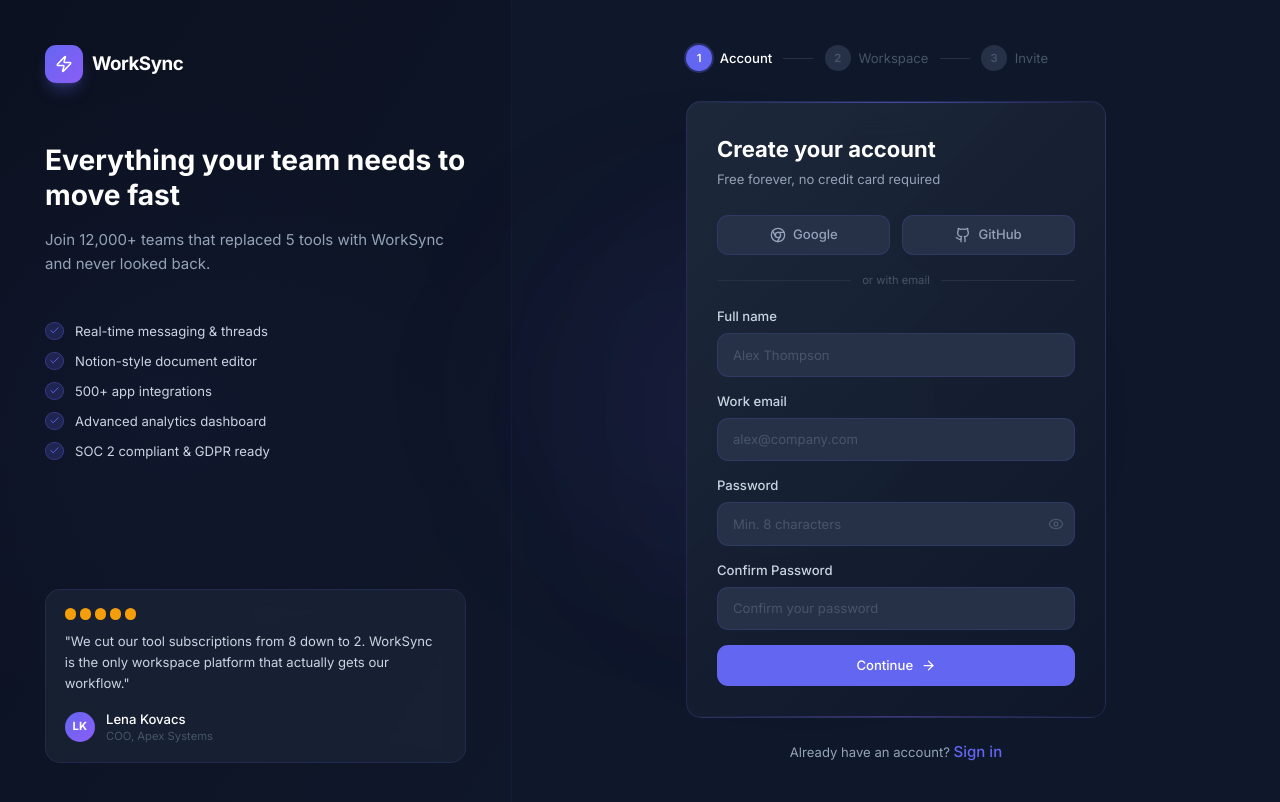
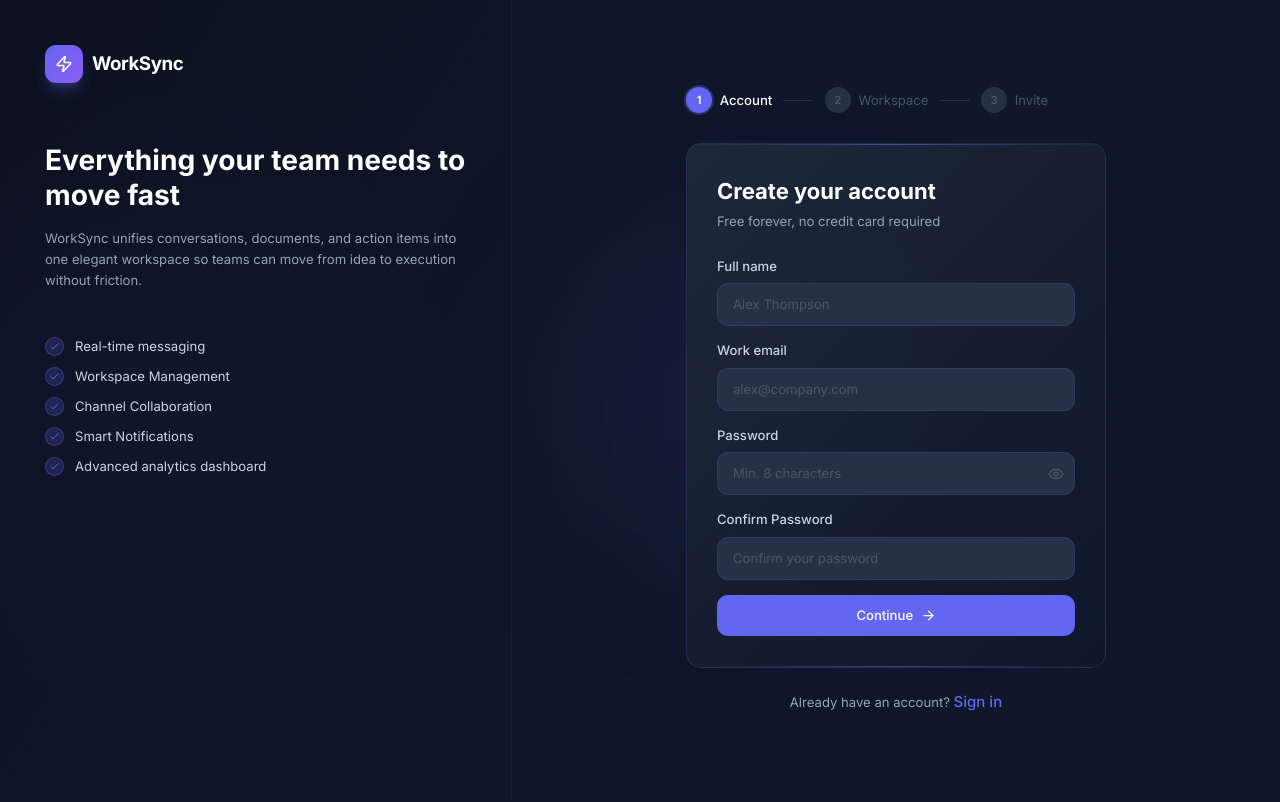
Before and after one commit to dhyanikhatrani/saas-collaboration-workspace, a React (Vite) app: page /register in a window 1280 px wide. Shown: the top 802 px of the page. Built offline with nearby package versions, Linux system fonts and the light colour scheme.

Commit message:
update msg feature

```diff
--- a/src/app/components/Dashboard.tsx
+++ b/src/app/components/Dashboard.tsx
@@ -482,6 +482,38 @@
 
   const isUserOnline = (userId: string) => onlineUserIds.includes(userId?.toString());
 
+  const markMessageSeen = async (message: any) => {
+    if (!message?.id) return;
+
+    try {
+      const token = localStorage.getItem("token");
+      if (!token) return;
+
+      const storedUser = getStoredUser();
+      const currentUserId = storedUser?._id || storedUser?.id || "";
+      if (!currentUserId) return;
+
+      const senderId = message.senderId || message.sender?._id || message.sender?.id || "";
+      const isOwnMessage = senderId && currentUserId && senderId.toString() === currentUserId.toString();
+      const isDeleted = Boolean(message.isDeleted);
+      const isSeen = message.status === "seen" || (Array.isArray(message.seenBy) && message.seenBy.some((id: any) => id?.toString() === currentUserId.toString()));
+
+      if (isOwnMessage || isDeleted || isSeen) return;
+
+      await axios.patch(
+        `http://localhost:5000/api/messages/${message.id}/seen`,
+        {},
+        {
+          headers: {
+            Authorization: `Bearer ${token}`,
+          },
+        }
+      );
+    } catch (error) {
+      console.debug("Unable to mark channel message as seen", error);
+    }
+  };
+
   const markMessagesSeenInChannel = async (channelId: string, messageList: any[] = []) => {
     if (!channelId || !messageList.length) return;
 
@@ -502,15 +534,7 @@
       });
 
       for (const message of pendingMessages) {
-        await axios.patch(
-          `http://localhost:5000/api/messages/${message.id}/seen`,
-          {},
-          {
-            headers: {
-              Authorization: `Bearer ${token}`,
-            },
-          }
-        );
+        await markMessageSeen(message);
       }
     } catch (error) {
       console.debug("Unable to mark channel messages as seen", error);
@@ -559,7 +583,11 @@
         }
       );
 
-      setDmMessages(res.data.map((msg: any) => mapServerMessage(msg)));
+      const mappedMessages = res.data.map((msg: any) => mapServerMessage(msg));
+      setDmMessages(mappedMessages);
+      for (const message of mappedMessages) {
+        await markMessageSeen(message);
+      }
     } catch (error) {
       console.error("Failed to load direct messages", error);
     }
@@ -1307,13 +1335,15 @@
 
     socketInstance.on("new-message", (newMessage: any) => {
       if (newMessage?.channel && newMessage.channel === activeChannelRef.current) {
+        const mappedMessage = mapServerMessage(newMessage);
         setMessages((prev: any) => {
           const id = newMessage._id || newMessage.id;
           if (prev.some((message: any) => message.id === id)) {
             return prev;
           }
-          return [...prev, mapServerMessage(newMessage)];
+          return [...prev, mappedMessage];
         });
+        void markMessageSeen(mappedMessage);
       }
     });
 
@@ -1322,13 +1352,15 @@
         newMessage?.conversation &&
         newMessage.conversation === activeConversationRef.current
       ) {
+        const mappedMessage = mapServerMessage(newMessage);
         setDmMessages((prev: any) => {
           const id = newMessage._id || newMessage.id;
           if (prev.some((message: any) => message.id === id)) {
             return prev;
           }
-          return [...prev, mapServerMessage(newMessage)];
+          return [...prev, mappedMessage];
         });
+        void markMessageSeen(mappedMessage);
       }
     });
 
--- a/src/app/components/LoginPage.tsx
+++ b/src/app/components/LoginPage.tsx
@@ -96,21 +96,21 @@
 
             {/* Social login buttons */}
             <div className="grid grid-cols-2 gap-3 mb-6">
-              <button className="flex items-center justify-center gap-2 bg-[#263148] hover:bg-[#2E3A52] border border-[#6366F1]/15 rounded-xl py-2.5 text-sm text-[#94A3B8] hover:text-white transition-all group">
+              {/* <button className="flex items-center justify-center gap-2 bg-[#263148] hover:bg-[#2E3A52] border border-[#6366F1]/15 rounded-xl py-2.5 text-sm text-[#94A3B8] hover:text-white transition-all group">
                 <Chrome size={16} className="group-hover:text-[#6366F1] transition-colors" />
                 Google
-              </button>
-              <button className="flex items-center justify-center gap-2 bg-[#263148] hover:bg-[#2E3A52] border border-[#6366F1]/15 rounded-xl py-2.5 text-sm text-[#94A3B8] hover:text-white transition-all group">
+              </button> */}
+              {/* <button className="flex items-center justify-center gap-2 bg-[#263148] hover:bg-[#2E3A52] border border-[#6366F1]/15 rounded-xl py-2.5 text-sm text-[#94A3B8] hover:text-white transition-all group">
                 <Github size={16} className="group-hover:text-white transition-colors" />
                 GitHub
-              </button>
+              </button> */}
             </div>
 
-            <div className="flex items-center gap-3 mb-6">
+            {/* <div className="flex items-center gap-3 mb-6">
               <div className="flex-1 h-px bg-[#263148]" />
               <span className="text-[#475569] text-xs">or continue with email</span>
               <div className="flex-1 h-px bg-[#263148]" />
-            </div>
+            </div> */}
 
             <form onSubmit={handleLogin} className="space-y-4">
               <div>
--- a/src/app/components/RegisterPage.tsx
+++ b/src/app/components/RegisterPage.tsx
@@ -7,11 +7,11 @@
 const STEPS = ["Account", "Workspace", "Invite"];
 
 const BENEFITS = [
-  "Real-time messaging & threads",
-  "Notion-style document editor",
-  "500+ app integrations",
+  "Real-time messaging ",
+  "Workspace Management",
+  "Channel Collaboration",
+  "Smart Notifications",
   "Advanced analytics dashboard",
-  "SOC 2 compliant & GDPR ready",
 ];
 
 export default function RegisterPage() {
@@ -74,7 +74,7 @@
 
           <div className="mb-12">
             <h2 className="text-3xl font-bold text-white mb-4 leading-tight">Everything your team needs to move fast</h2>
-            <p className="text-[#94A3B8] leading-relaxed">Join 12,000+ teams that replaced 5 tools with WorkSync and never looked back.</p>
+            <p className="text-[#94A3B8] text-sm leading-relaxed">WorkSync unifies conversations, documents, and action items into one elegant workspace so teams can move from idea to execution without friction.</p>
           </div>
 
           <ul className="space-y-3">
@@ -89,23 +89,7 @@
           </ul>
         </div>
 
-        <div className="relative z-10">
-          <div className="bg-[#1E293B]/60 rounded-2xl border border-[#6366F1]/15 p-5 backdrop-blur-sm">
-            <div className="flex gap-1 mb-3">
-              {[...Array(5)].map((_, i) => <div key={i} className="w-3 h-3 rounded-full" style={{background: '#F59E0B'}} />)}
-            </div>
-            <p className="text-[#CBD5E1] text-sm leading-relaxed mb-4">"We cut our tool subscriptions from 8 down to 2. WorkSync is the only workspace platform that actually gets our workflow."</p>
-            <div className="flex items-center gap-3">
-              <div className="w-8 h-8 rounded-full bg-gradient-to-br from-[#6366F1] to-[#8B5CF6] flex items-center justify-center">
-                <span className="text-white text-xs font-bold">LK</span>
-              </div>
-              <div>
-                <div className="text-white text-sm font-medium">Lena Kovacs</div>
-                <div className="text-[#475569] text-xs">COO, Apex Systems</div>
-              </div>
-            </div>
-          </div>
-        </div>
+
       </div>
 
       {/* Right panel */}
@@ -147,7 +131,7 @@
                     <h1 className="text-white font-bold mb-1" style={{fontSize: '22px'}}>Create your account</h1>
                     <p className="text-[#94A3B8] text-sm">Free forever, no credit card required</p>
                   </div>
-
+{/*
                   <div className="grid grid-cols-2 gap-3 mb-5">
                     <button className="flex items-center justify-center gap-2 bg-[#263148] hover:bg-[#2E3A52] border border-[#6366F1]/15 rounded-xl py-2.5 text-sm text-[#94A3B8] hover:text-white transition-all">
                       <Chrome size={16} /> Google
@@ -155,13 +139,13 @@
                     <button className="flex items-center justify-center gap-2 bg-[#263148] hover:bg-[#2E3A52] border border-[#6366F1]/15 rounded-xl py-2.5 text-sm text-[#94A3B8] hover:text-white transition-all">
                       <Github size={16} /> GitHub
                     </button>
-                  </div>
+                  </div> */}
 
-                  <div className="flex items-center gap-3 mb-5">
+                  {/* <div className="flex items-center gap-3 mb-5">
                     <div className="flex-1 h-px bg-[#263148]" />
                     <span className="text-[#475569] text-xs">or with email</span>
                     <div className="flex-1 h-px bg-[#263148]" />
-                  </div>
+                  </div> */}
 
                   <form onSubmit={handleNext} className="space-y-4">
                     <div>
```
Also changed, not shown: 1 other file (tests, documents, lock files or other folders).
